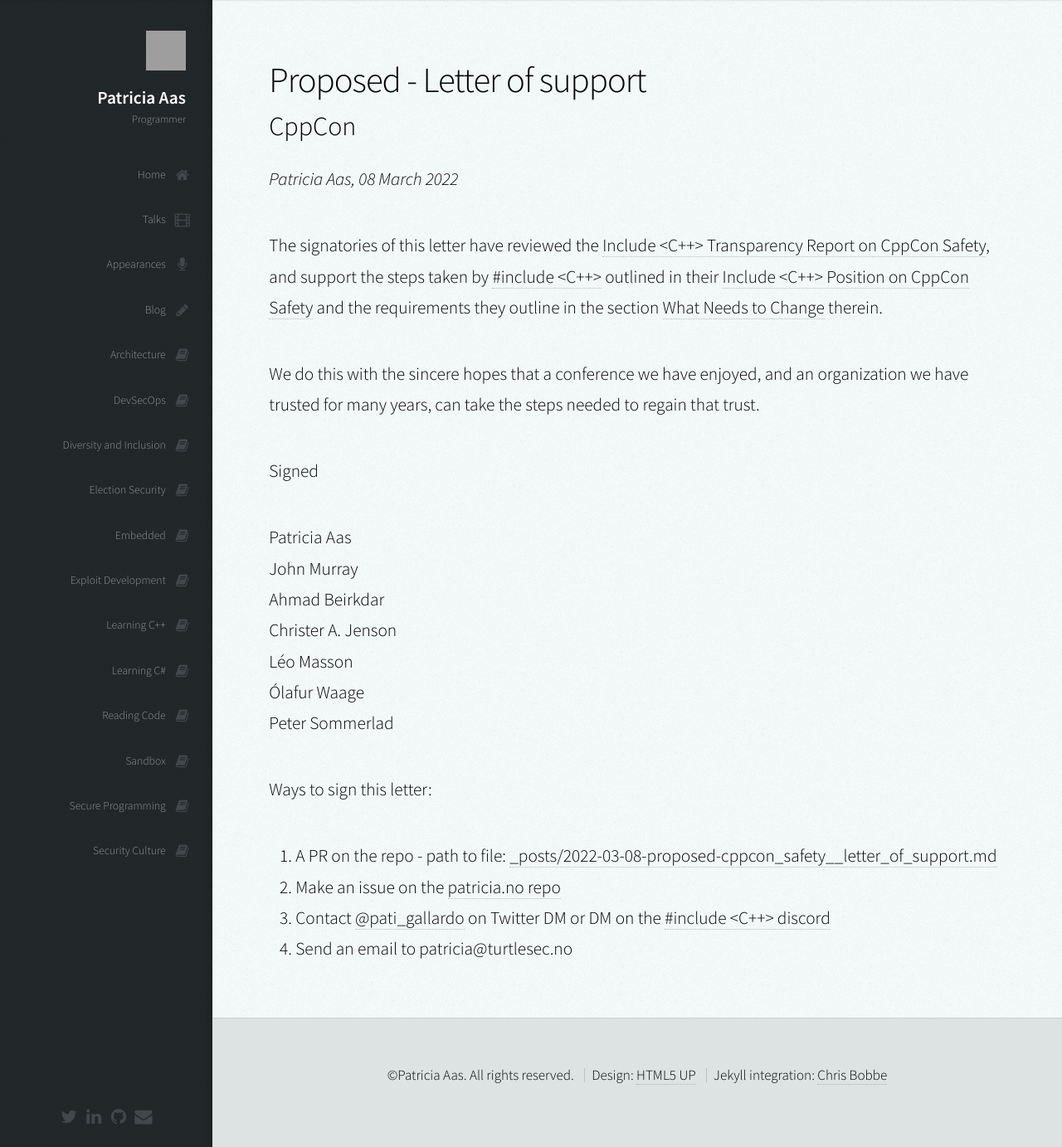
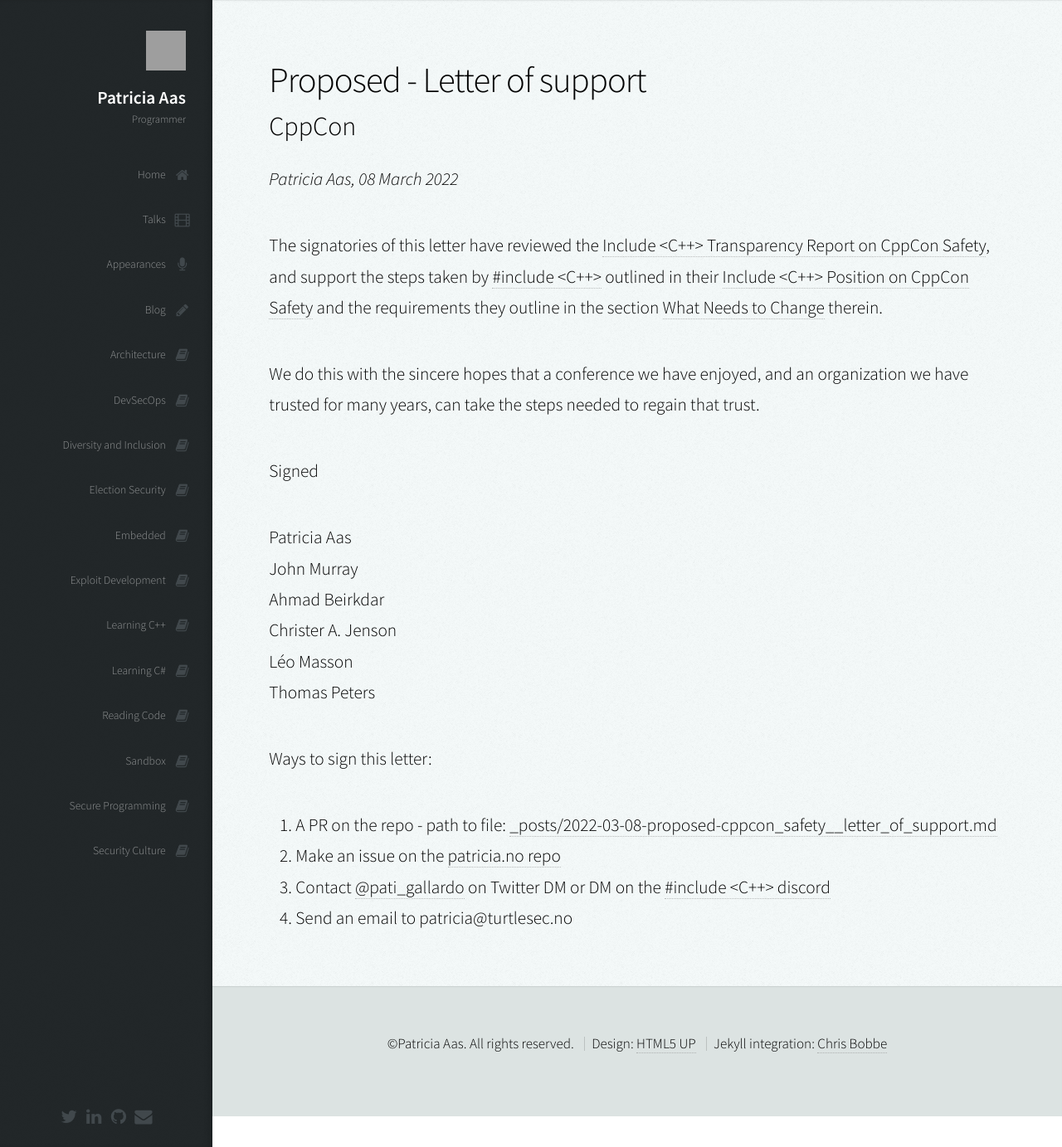
Before and after one commit to patricia-gallardo/patricia-gallardo.github.io, a Jekyll site: the page built from _posts/2022-03-08-proposed-cppcon_safety__letter_of_support.md, in a window 1280 px wide and 1383 px high. Shown: the whole window at 83% size. Built offline with Jekyll 4.4.1, drawn with Linux system fonts in a browser that asks for light colours; nearby versions of some CDN libraries; grey boxes are pictures that could not be loaded.

Commit message:
Update 2022-03-08-proposed-cppcon_safety__letter_of_support.md

```diff
--- a/_posts/2022-03-08-proposed-cppcon_safety__letter_of_support.md
+++ b/_posts/2022-03-08-proposed-cppcon_safety__letter_of_support.md
@@ -21,8 +21,7 @@
 Ahmad Beirkdar <br>
 Christer A. Jenson <br>
 Léo Masson <br>
-Ólafur Waage <br>
-Peter Sommerlad <br>
+Thomas Peters <br>
 
 Ways to sign this letter:
 1. A PR on the repo - path to file: [_posts/2022-03-08-proposed-cppcon_safety__letter_of_support.md][4]
```
